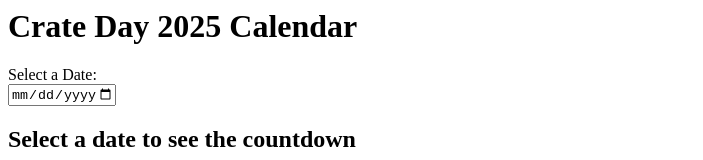
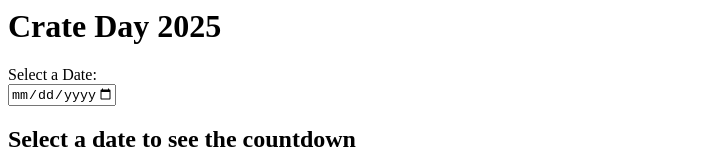
Before and after one commit to bdgumtau/Crate-Day-2025, a plain HTML site: page index.html in a window 1280 px wide. Shown: the top 160 px of the page, without its empty margins (0-703 px from the left). Drawn offline with Linux system fonts and the light colour scheme.

Commit message:
Update index.html

```diff
--- a/index.html
+++ b/index.html
@@ -1,5 +1,5 @@
 <body>
-  <h1>Crate Day 2025 Calendar</h1>
+  <h1>Crate Day 2025</h1>
 
   <label for="datePicker">Select a Date:</label><br>
   <input type="date" id="datePicker" min="2024-12-01" max="2025-12-31" />
```
